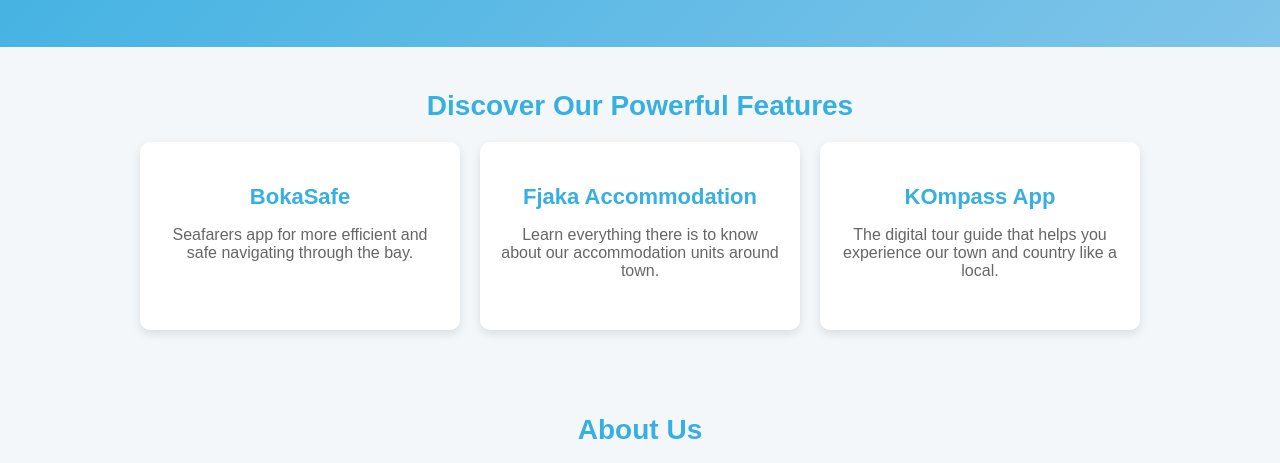
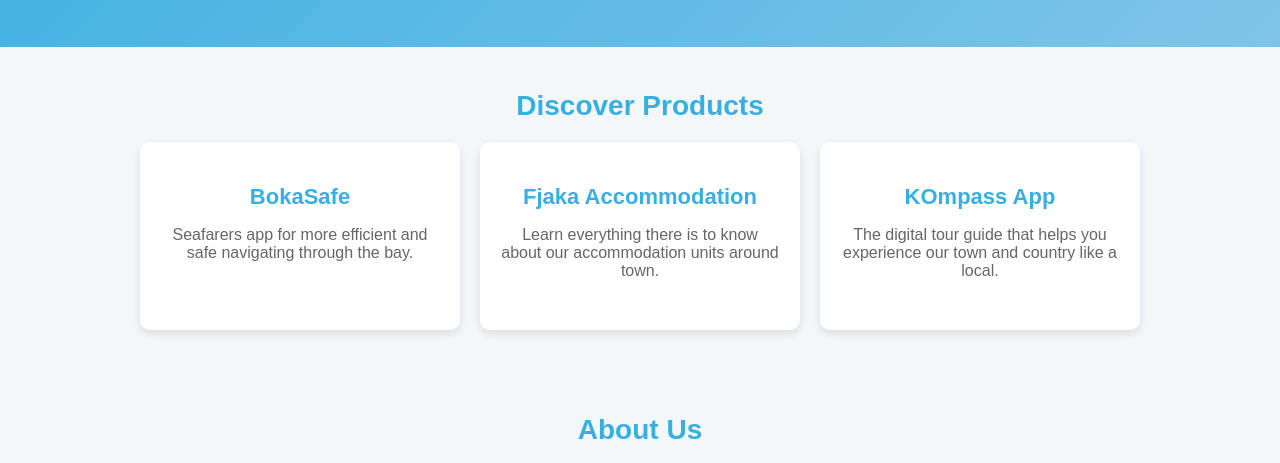
Before and after one commit to DjordjePerovic12/BokaSafe-Backend, a website: page views/index.html in a window 1280 px wide. Shown: the part 336-799 px from the top of the page. Drawn offline with Linux system fonts and the light colour scheme; files that its build step writes are made by us from their sources; files whose address does not match are found by name.

Commit message:
Minor change

```diff
--- a/views/index.html
+++ b/views/index.html
@@ -27,7 +27,7 @@
 
   <!-- Products Section -->
   <section id="products-section" class="section products-section">
-    <h2>Discover Our Powerful Features</h2>
+    <h2>Discover Products</h2>
     <div class="products">
       <div class="product">
         <h3>BokaSafe</h3>
```
